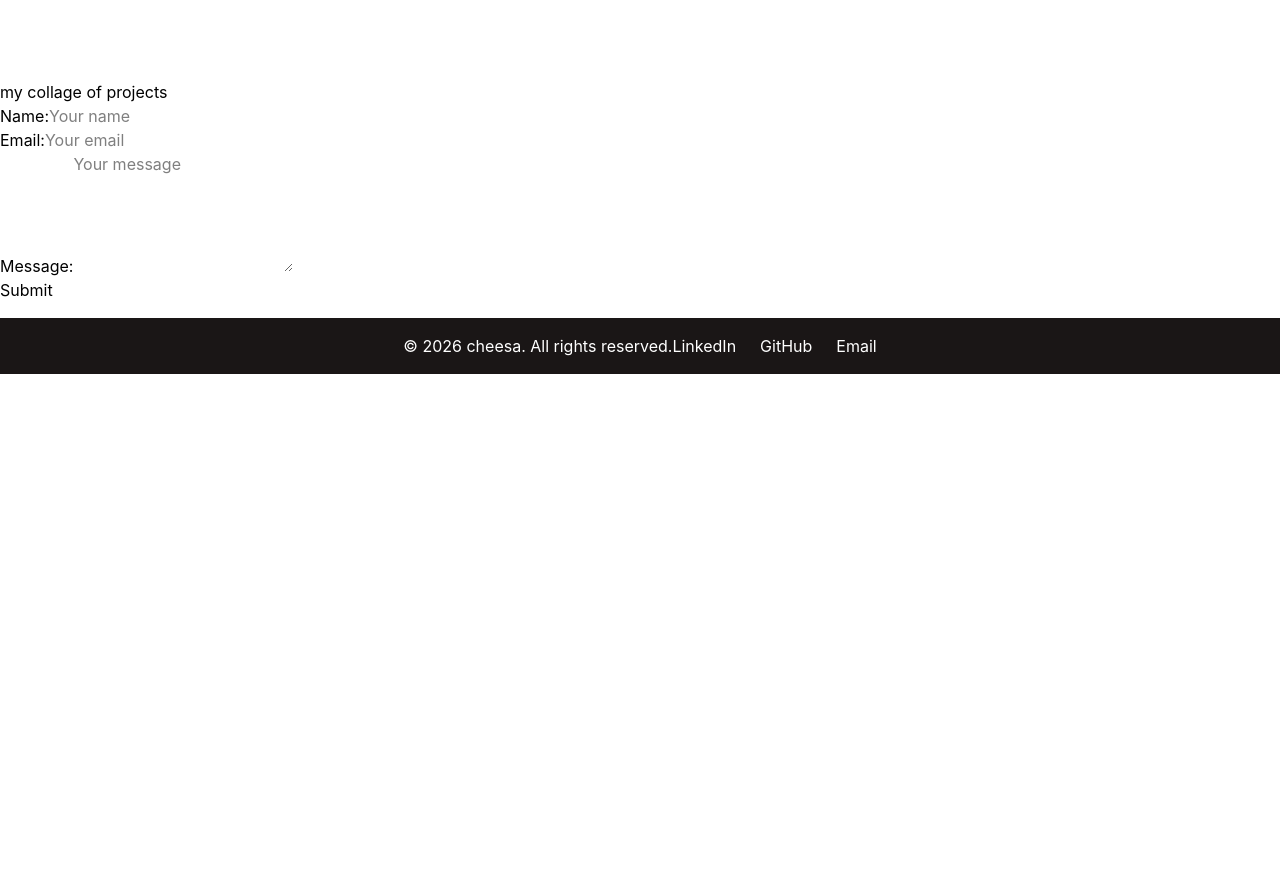
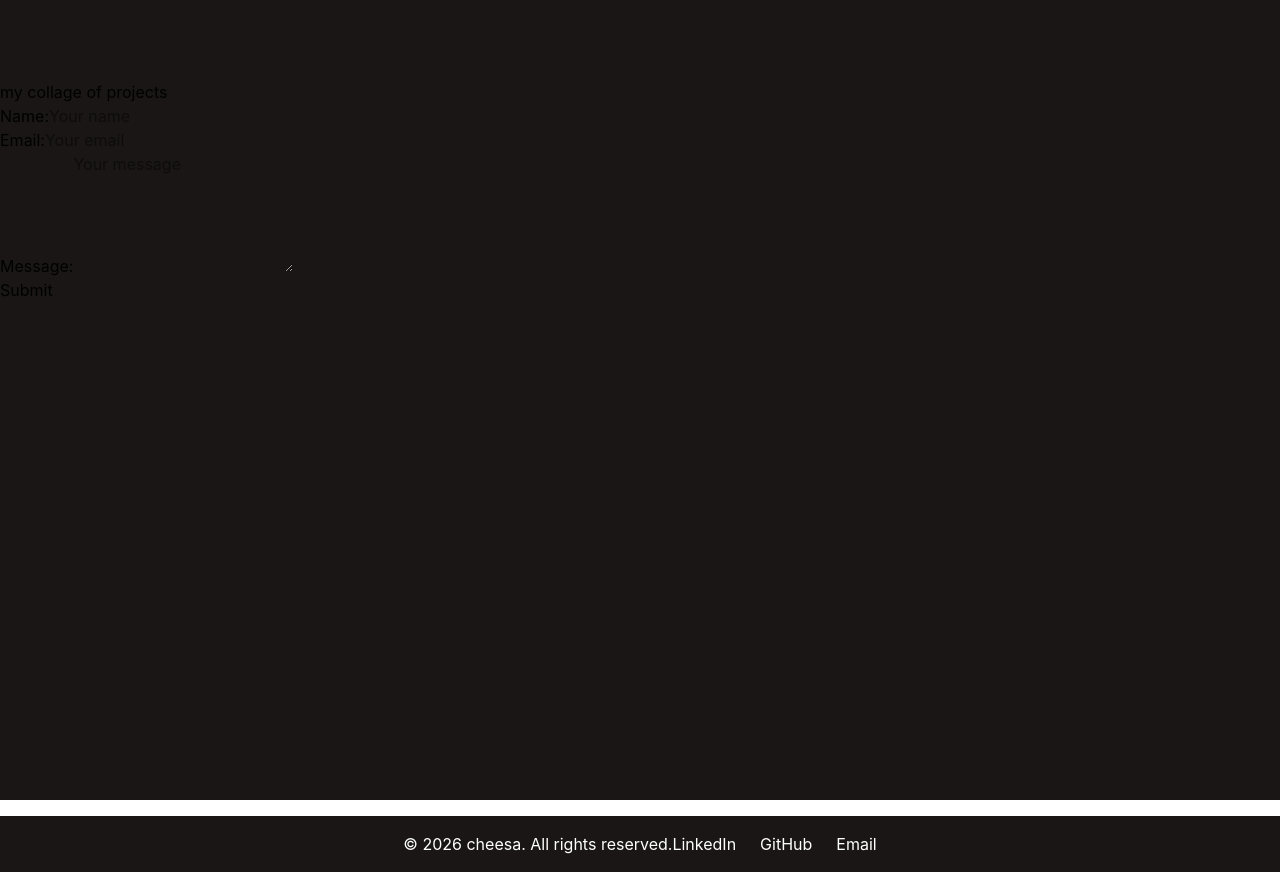
Before and after one commit to patbtran/the-beginning, a React (Vite) app: page /projects in a window 1280 px wide. Before the commit the page ends 800 px from the top, so only its background shows below. Built offline with nearby package versions, Linux system fonts and the light colour scheme.

Commit message:
Page Transitions

```diff
--- a/src/App.css
+++ b/src/App.css
@@ -0,0 +1,13 @@
+.page-transition {
+  animation: slideDown 0.7s ease-in-out;
+}
+
+@keyframes slideDown {
+  from {
+    transform: translateY(-100%);
+  }
+
+  to {
+    transform: translateY(0);
+  }
+}
--- a/src/App.jsx
+++ b/src/App.jsx
@@ -9,7 +9,7 @@ import Footer from './Components/Common/Footer';
 import HomePage from './pages/HomePage';
 import ProjectsPage from './pages/ProjectsPage';
 import { AuthProvider } from './Components/authWrapper/AuthProvider';
-
+import PageTransition from './Components/Common/PageTransition';
 
 function App() {
 
@@ -18,7 +18,8 @@ function App() {
     <div>
       <AuthProvider>
         <Header />
-      <main className="pt-20">
+      <main className="pt-20 bg-[#1a1616] min-h-screen">
+        <PageTransition>
         <Routes>
           <Route path="/" element={<HomePage />} />
           <Route path="/blog" element={<BlogPostsPage />} />
@@ -27,6 +28,7 @@ function App() {
           <Route path="/post/:id" element={<IndividualPostPage />} />
           <Route path ="/projects" element={<ProjectsPage />} />
         </Routes>
+        </PageTransition>
       </main>
       </AuthProvider>
       <Footer />
--- /dev/null
+++ b/src/Components/Common/PageTransition.jsx
@@ -0,0 +1,13 @@
+import { useLocation } from 'react-router-dom';
+
+function PageTransition({ children }) {
+  const location = useLocation();
+
+  return (
+    <div key={location.pathname} className="page-transition">
+      {children}
+    </div>
+  );
+}
+
+export default PageTransition;
```
